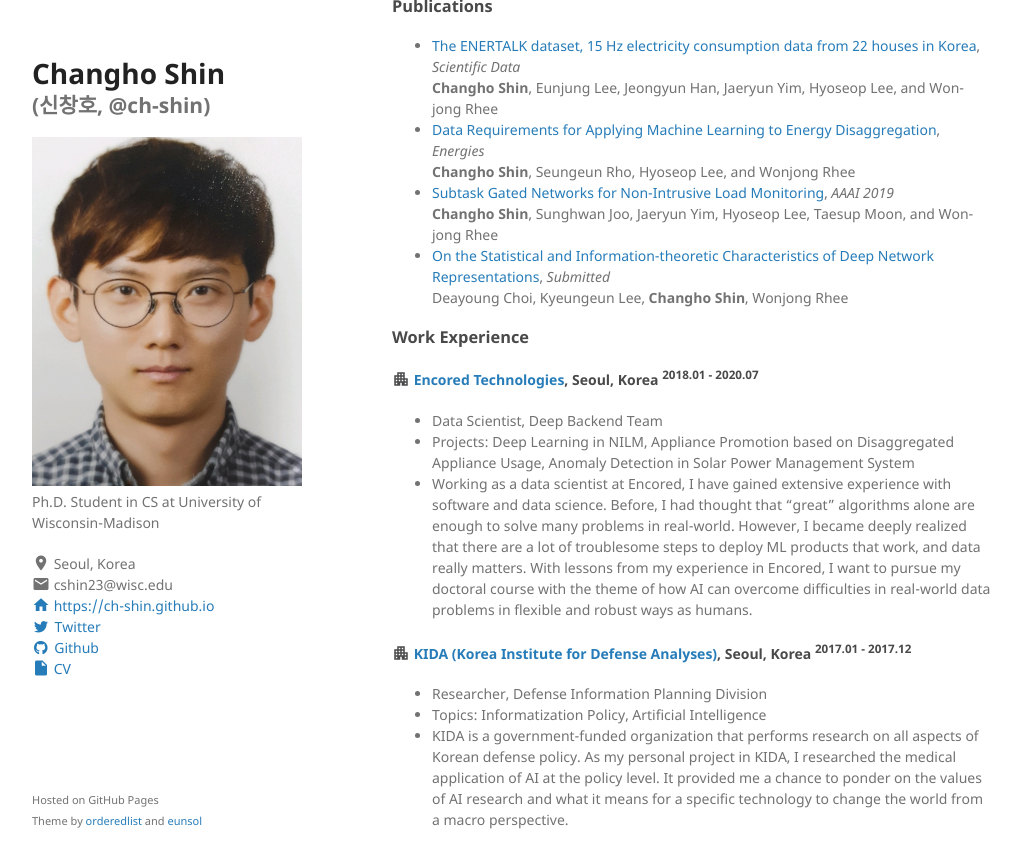
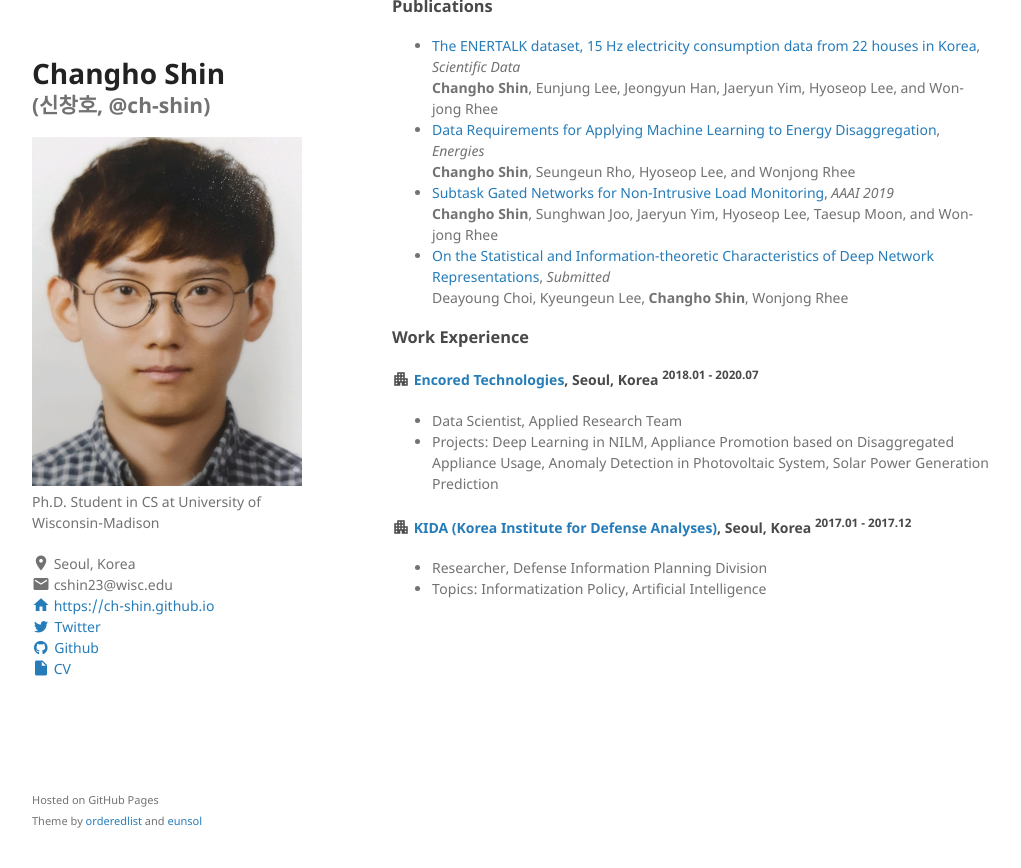
Before and after one commit to ch-shin/ch-shin.github.io, a Jekyll site: the page built from index.md, in a window 1280 px wide and 900 px high, scrolled down 615 px. Shown: the top 868 px of the window, without its empty margins (128-1149 px from the left). Built offline with Jekyll 4.4.1, drawn with Linux system fonts in a browser that asks for light colours.

Commit message:
Clutter work experience concisely

```diff
--- a/index.md
+++ b/index.md
@@ -60,9 +60,8 @@ Deayoung Choi, Kyeungeun Lee,  **Changho Shin**, Wonjong Rhee <br/>
   <sup>2018.01 - 2020.07</sup>
 </h4>
 
-- Data Scientist, Deep Backend Team
-- Projects: Deep Learning in NILM, Appliance Promotion based on Disaggregated Appliance Usage, Anomaly Detection in Solar Power Management System
-- Working as a data scientist at Encored, I have gained extensive experience with software and data science. Before, I had thought that “great” algorithms alone are enough to solve many problems in real-world. However, I became deeply realized that there are a lot of troublesome steps to deploy ML products that work, and data really matters. With lessons from my experience in Encored, I want to pursue my doctoral course with the theme of how AI can overcome difficulties in real-world data problems in flexible and robust ways as humans.
+- Data Scientist, Applied Research Team
+- Projects: Deep Learning in NILM, Appliance Promotion based on Disaggregated Appliance Usage, Anomaly Detection in Photovoltaic System, Solar Power Generation Prediction
 
 <h4 class="experience">
   <i class="material-icons md-18">apartment</i>
@@ -71,4 +70,3 @@ Deayoung Choi, Kyeungeun Lee,  **Changho Shin**, Wonjong Rhee <br/>
 </h4>
 - Researcher, Defense Information Planning Division
 - Topics: Informatization Policy, Artificial Intelligence
-- KIDA is a government-funded organization that performs research on all aspects of Korean defense policy. As my personal project in KIDA, I researched the medical application of AI at the policy level. It provided me a chance to ponder on the values of AI research and what it means for a specific technology to change the world from a macro perspective.
```
